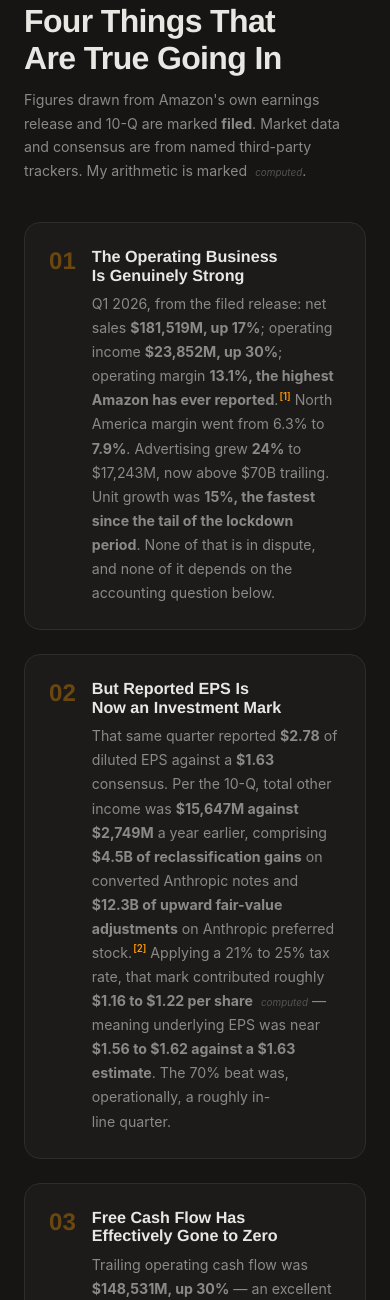
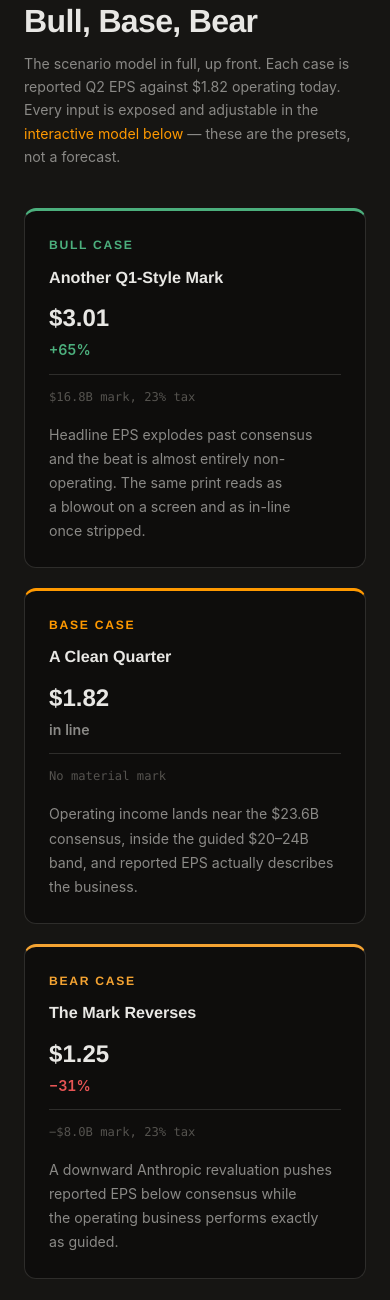
Before and after one commit to rene-math97/amzn-q2-2026-anthropic-distortion, a plain HTML site: page web-app/index.html in a window 390 px wide. Shown: the part 1923-3223 px from the top of the page. Drawn offline with Linux system fonts and the light colour scheme; a web font is replaced by a local one.

Commit message:
Fix timeline markup bug; surface bull/base/bear up front
The timeline was never a CSS problem. The grid expects two children
(.timeline-date and .timeline-content); the date was nested INSIDE the
content, leaving one in-flow child that landed in the 110px column. That
made it ~160px wide at every viewport, desktop included, which is why no
breakpoint could fix it. The date is now a sibling, as the CSS assumed.

Also adds a Bull / Base / Bear summary section directly under the hero,
with each case's implied value, the formula behind it and a one-line
rationale, linking down to the interactive model.

```diff
--- a/web-app/index.html
+++ b/web-app/index.html
@@ -7,7 +7,7 @@
   <meta name="description" content="Amazon's Q1 2026 EPS beat consensus by 70%. It also contained $16.8B of pre-tax gains on Anthropic securities. Headline EPS has stopped describing the business — here is what to read instead. Published July 28, 2026." />
 
   <link href="https://api.fontshare.com/v2/css?f[]=cabinet-grotesk@400,500,700,800&f[]=satoshi@300,400,500,700&display=swap" rel="stylesheet" />
-  <link rel="stylesheet" href="style.css?v=4" />
+  <link rel="stylesheet" href="style.css?v=5" />
 </head>
 <body>
 
@@ -115,6 +115,43 @@
   </div>
 </section>
 
+
+<!-- ═══ THREE CASES ═══ -->
+<section class="section three-cases" id="cases">
+  <div class="container">
+    <div class="section-header">
+      <span class="section-label">The Three Cases</span>
+      <h2>Bull, Base, Bear</h2>
+      <p class="section-desc">The scenario model in full, up front. Each case is reported Q2 EPS against $1.82 operating today. Every input is exposed and adjustable in the <a href="#scenarios">interactive model below</a> — these are the presets, not a forecast.</p>
+    </div>
+    <div class="case-grid">
+      <div class="case-card case-card--bull">
+        <div class="case-tier">BULL CASE</div>
+        <div class="case-name">Another Q1-Style Mark</div>
+        <div class="case-value">$3.01</div>
+        <div class="case-delta">+65%</div>
+        <div class="case-formula">$16.8B mark, 23% tax</div>
+        <p class="case-desc">Headline EPS explodes past consensus and the beat is almost entirely non-operating. The same print reads as a blowout on a screen and as in-line once stripped.</p>
+      </div>
+      <div class="case-card case-card--base">
+        <div class="case-tier">BASE CASE</div>
+        <div class="case-name">A Clean Quarter</div>
+        <div class="case-value">$1.82</div>
+        <div class="case-delta">in line</div>
+        <div class="case-formula">No material mark</div>
+        <p class="case-desc">Operating income lands near the $23.6B consensus, inside the guided $20&ndash;24B band, and reported EPS actually describes the business.</p>
+      </div>
+      <div class="case-card case-card--bear">
+        <div class="case-tier">BEAR CASE</div>
+        <div class="case-name">The Mark Reverses</div>
+        <div class="case-value">$1.25</div>
+        <div class="case-delta">&minus;31%</div>
+        <div class="case-formula">&minus;$8.0B mark, 23% tax</div>
+        <p class="case-desc">A downward Anthropic revaluation pushes reported EPS below consensus while the operating business performs exactly as guided.</p>
+      </div>
+    </div>
+  </div>
+</section>
 <!-- ═══ SETUP ═══ -->
 <section class="section exec-summary" id="setup">
   <div class="container">
@@ -636,6 +673,6 @@
   </div>
 </footer>
 
-<script src="app.js?v=4"></script>
+<script src="app.js?v=5"></script>
 </body>
 </html>
--- a/web-app/style.css
+++ b/web-app/style.css
@@ -1849,3 +1849,71 @@ a:hover { color: var(--color-primary-hover); }
   .scenario-toggles { flex-wrap: wrap; }
   .scenario-btn { flex: 1 1 100%; }
 }
+
+/* ── THREE CASES (bull / base / bear, up front) ── */
+.three-cases { background: var(--color-surface); }
+.case-grid {
+  display: grid;
+  grid-template-columns: repeat(auto-fit, minmax(260px, 1fr));
+  gap: var(--space-5);
+  margin-top: var(--space-8);
+}
+.case-card {
+  background: var(--color-bg);
+  border: 1px solid var(--color-border);
+  border-top-width: 3px;
+  border-radius: var(--radius-lg);
+  padding: var(--space-6);
+  display: flex;
+  flex-direction: column;
+}
+.case-card--bull { border-top-color: var(--color-bull); }
+.case-card--base { border-top-color: var(--color-primary); }
+.case-card--bear { border-top-color: var(--color-bear); }
+.case-tier {
+  font-family: var(--font-display);
+  font-size: var(--text-xs);
+  font-weight: 800;
+  letter-spacing: 0.14em;
+}
+.case-card--bull .case-tier { color: var(--color-bull); }
+.case-card--base .case-tier { color: var(--color-primary); }
+.case-card--bear .case-tier { color: var(--color-bear); }
+.case-name {
+  font-family: var(--font-display);
+  font-size: var(--text-base);
+  font-weight: 700;
+  color: var(--color-text);
+  margin: var(--space-2) 0 var(--space-4);
+}
+.case-value {
+  font-family: var(--font-display);
+  font-size: var(--text-xl);
+  font-weight: 800;
+  line-height: 1;
+  color: var(--color-text);
+  font-variant-numeric: tabular-nums;
+}
+.case-delta {
+  font-size: var(--text-sm);
+  font-weight: 600;
+  margin-top: var(--space-2);
+  color: var(--color-text-muted);
+  font-variant-numeric: tabular-nums;
+}
+.case-card--bull .case-delta { color: var(--color-positive); }
+.case-card--bear .case-delta { color: var(--color-negative); }
+.case-formula {
+  font-family: 'SFMono-Regular', 'JetBrains Mono', Menlo, monospace;
+  font-size: var(--text-xs);
+  color: var(--color-text-faint);
+  margin-top: var(--space-3);
+  padding-top: var(--space-3);
+  border-top: 1px solid var(--color-border);
+}
+.case-desc {
+  font-size: var(--text-sm);
+  color: var(--color-text-muted);
+  line-height: 1.7;
+  margin: var(--space-4) 0 0;
+}
```
